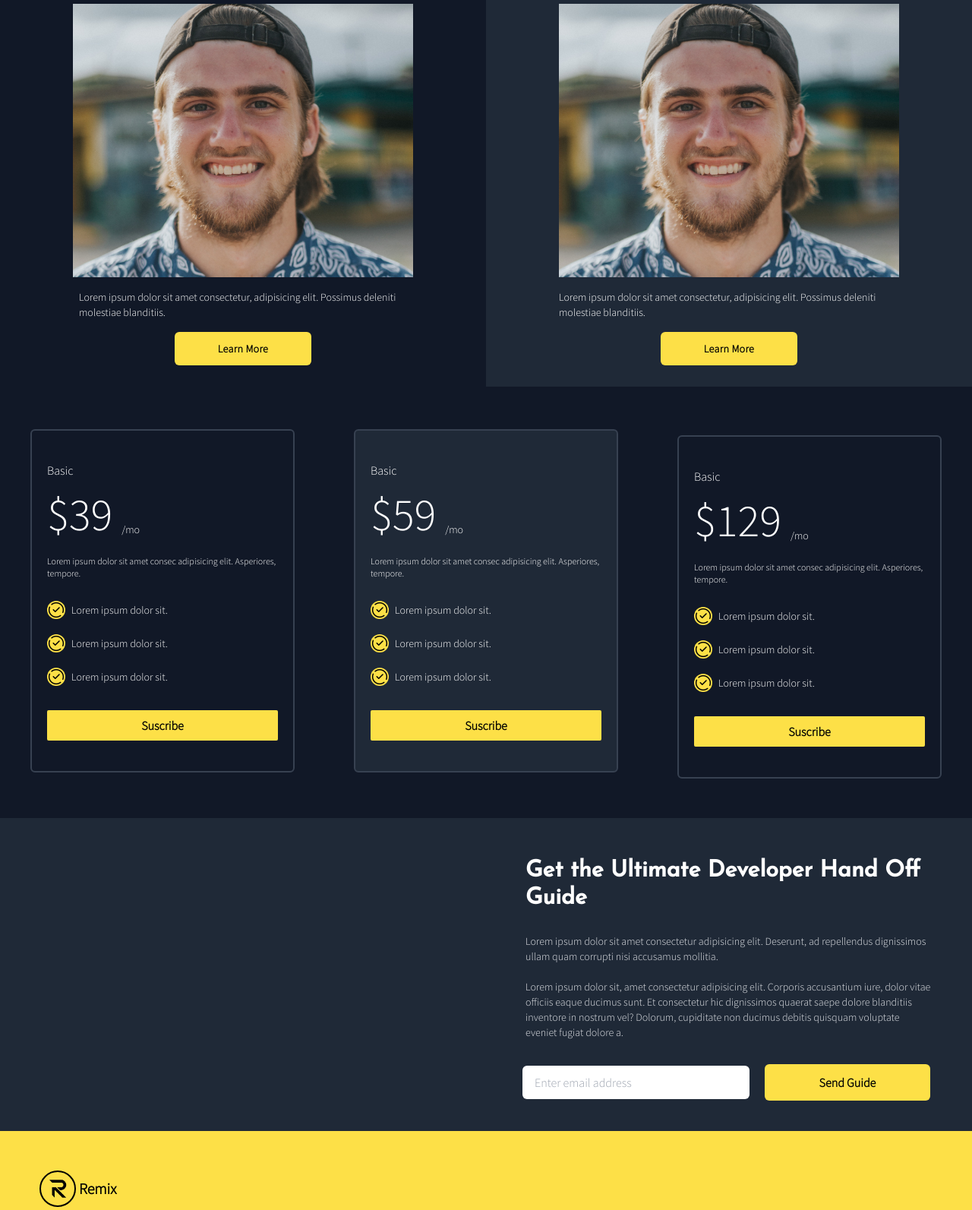
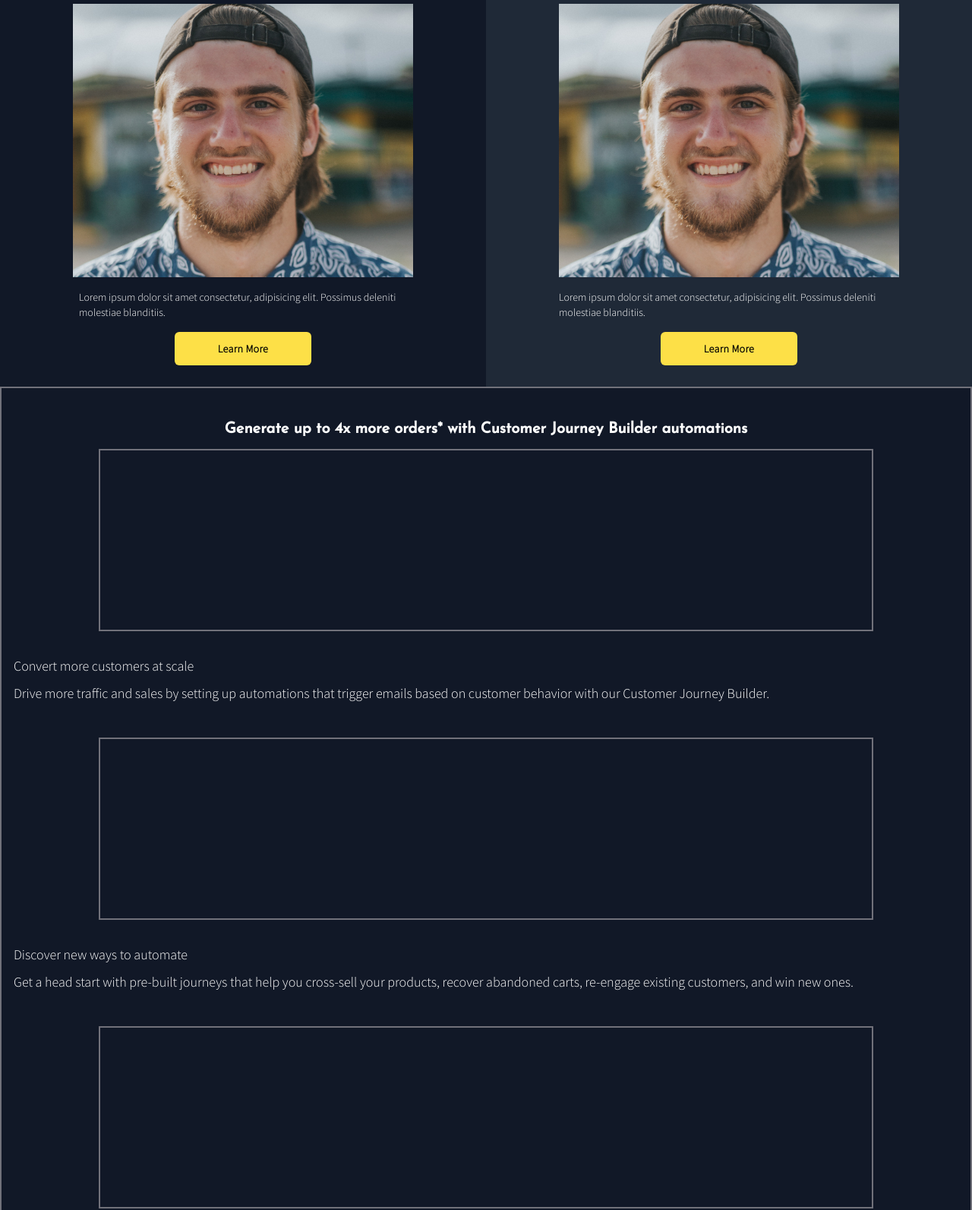
Before and after one commit to Sirvincee/remix-landing, a website: page index.html in a window 1280 px wide. Shown: the part 1207-2800 px from the top of the page at 76% size. Drawn offline with Linux system fonts and the light colour scheme.

Commit message:
Subsequent commit:addition of mr services-sm scr

```diff
--- a/index.html
+++ b/index.html
@@ -85,10 +85,10 @@
       <!-- body image -->
       <section
         class="m-auto rounded-md md:w-[75%] lg:w-[45%] lg:h-[100%] my-3 lg:m-auto">
-        <img src="../src/" alt="bgImage" class="lg:hidden" />
+        <img src="../src/images/remix-bg.png" alt="bgImage" class="lg:hidden" />
         <div
           class="hidden w-full h-[500px] m-auto 2xl:w-full 2xl:h-full lg:flex items-center"
-          ><img src="./images/remix-bg.png" alt="backgroundgImg" class="bg-cover w-fit h-fit"></div>
+          ><img src="./images/" alt="backgroundgImg" class="bg-cover w-fit h-fit"></div>
       </section>
       <!-- heading & paragraph -->
       <section
@@ -155,7 +155,36 @@
       </div>
     </main>
 
-    <!-- section 4 & 5 -->
+    <!-- section 4 -->
+    <!-- more services -->
+    <main class="w-full">
+      <section class="w-full h-fit borderlight">
+        <div class="w-full text-xl text-center p-3 pt-10 font-bold" style="font-family: 'Josefin Sans'">Generate up to 4x more orders* with Customer Journey Builder automations</div>
+        <!-- 1st vid -->
+        <div class="w-[80%] h-[30vh] borderlight m-auto"></div>
+        <div class="w-full h-fit p-3 px-4 mt-5 text-lg flex flex-col items-center justify-center">
+          <!-- convert... -->
+          <span class="w-full block">Convert more customers at scale</span>
+          <span class="w-full mt-2">Drive more traffic and sales by setting up automations that trigger emails based on customer behavior with our Customer Journey Builder.</span>
+        </div>
+        <!-- 2nd vid -->
+        <div class="w-[80%] h-[30vh] borderlight m-auto mt-8"></div>
+        <div class="w-full h-fit p-3 px-4 mt-5 text-lg flex flex-col items-center justify-center">
+          <!-- discover... -->
+          <span class="w-full block">Discover new ways to automate</span>
+          <span class="w-full mt-2">Get a head start with pre-built journeys that help you cross-sell your products, recover abandoned carts, re-engage existing customers, and win new ones.</span>
+        </div>
+        <!-- 3rd vid -->
+        <div class="w-[80%] h-[30vh] borderlight m-auto mt-8"></div>
+        <div class="w-full h-fit p-3 px-4 mt-5 text-lg flex flex-col items-center justify-center">
+          <!-- keep your email... -->
+          <span class="w-full block">Keep your emails relevant and your brand growing</span>
+          <span class="w-full mt-2">Deliver personalized emails based on their buying behavior, survey responses, chat interactions, and support tickets to promote loyalty and growth.</span>
+        </div>
+      </section>
+    </main>
+
+    <!-- section 5 & 6 -->
     <!-- price tags and email suscription -->
     <main class="flex flex-col-reverse lg:pt-7">
       <!-- section 4 -->
@@ -318,7 +347,7 @@
       </main>
       <!--END OF SECTION 5-->
     </main>
-    <!-- section 6 -->
+    <!-- section 7 -->
     <!-- footer -->
     <footer class="w-full h-[19vh] md:h-[20vh] bg-yellow-300 flex relative lg:h-[42.5vh]">
       <section class="w-[57%] h-full p-2 lg:w-[55%] lg:flex flex-col lg:p-10">
```
Also changed, not shown: dist/output.css.
